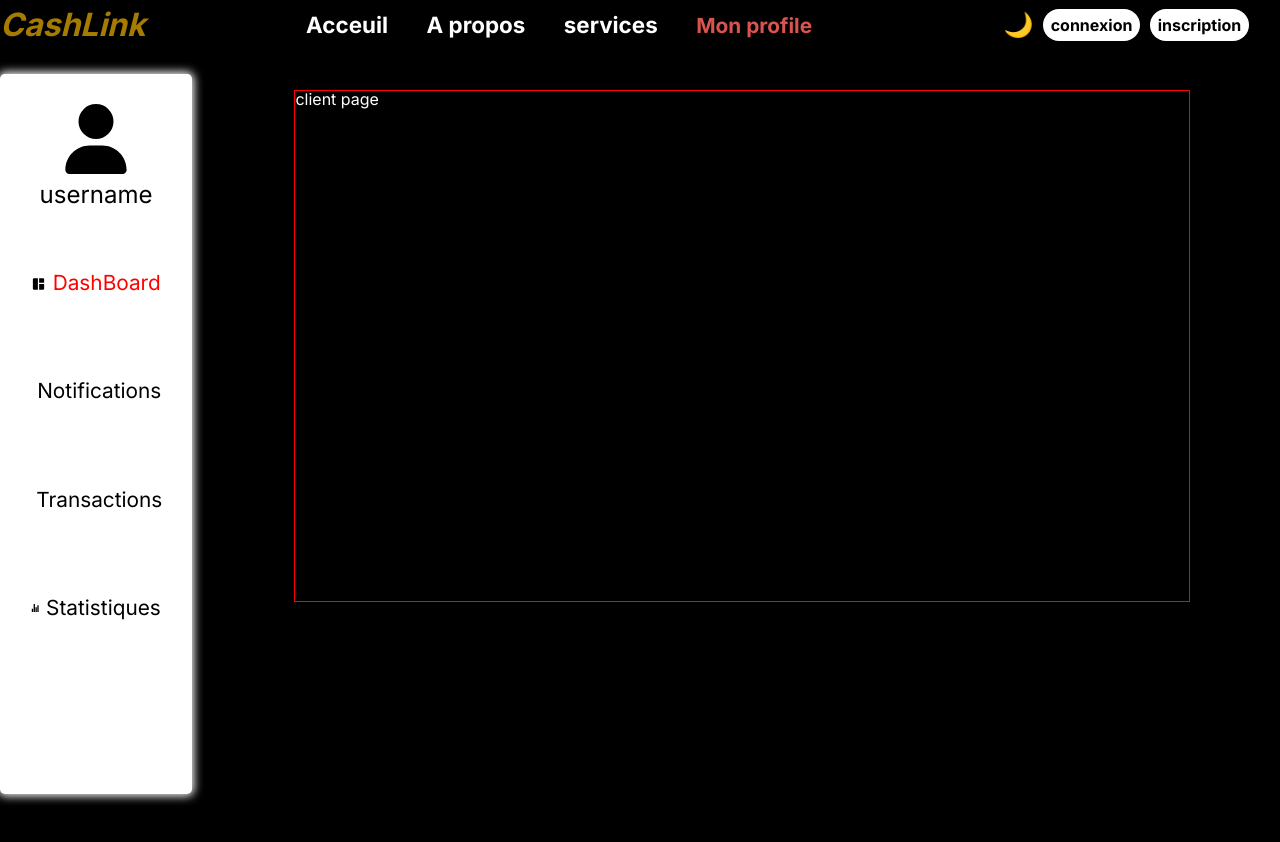
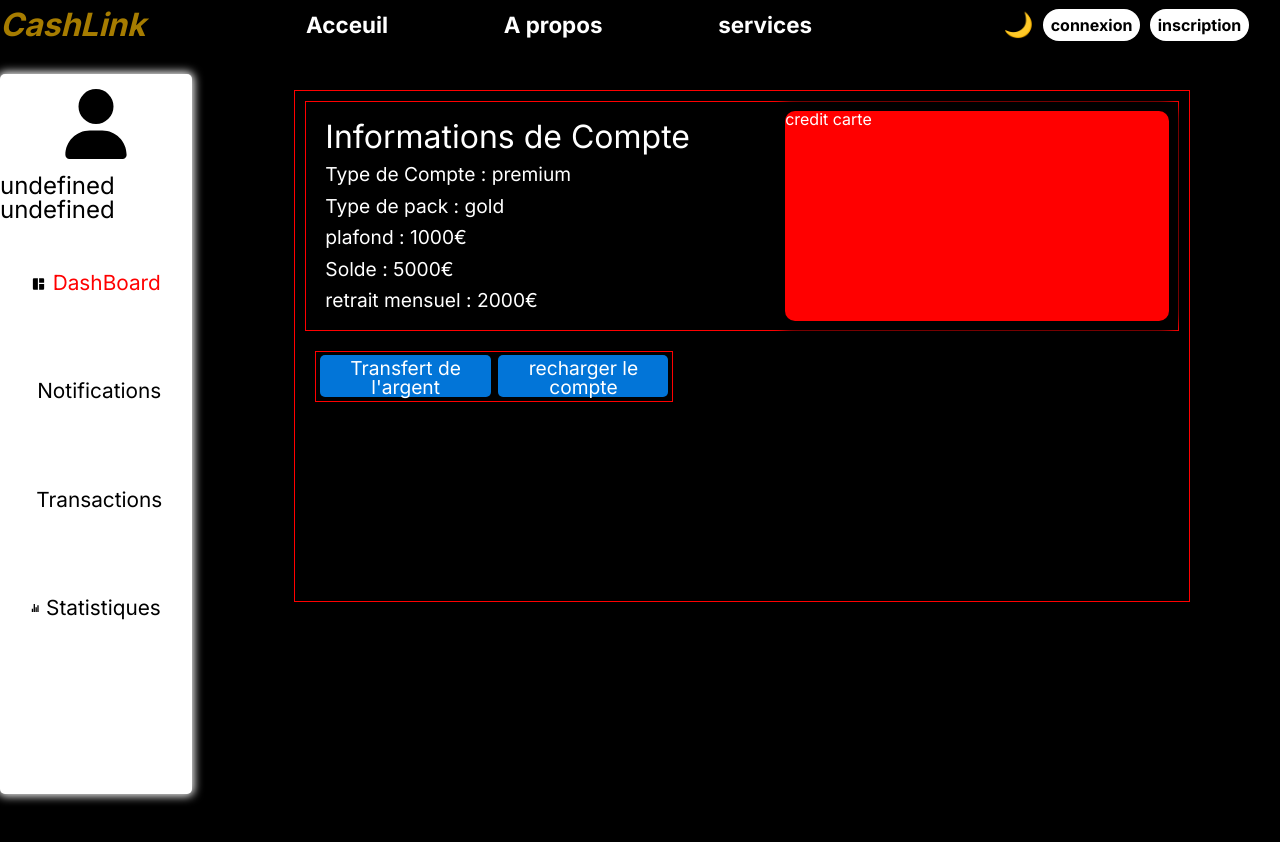
Before and after one commit to BADZA99/Full-Stack-finance-App, a Next.js app in the folder frontend/: page /client in a window 1280 px wide. Shown: the top 842 px of the page. Built offline with nearby package versions, Linux system fonts and the light colour scheme; no server answers.

Commit message:
Add CreditCard component & infos account  and update theme

```diff
--- a/frontend/src/app/client/Dashboard.styled.jsx
+++ b/frontend/src/app/client/Dashboard.styled.jsx
@@ -11,4 +11,155 @@ export const StyledDashboard = styled.div`
     width: 70%;
     height: 40vw;
     border: 1px solid red;
+
+    .ClientInfos {
+        display: flex;
+        justify-content: space-between;
+        margin: 10px;
+        border: 1px solid red;
+        height: 45%;
+        padding: 1%;
+
+        .accountsInfos {
+            display: flex;
+            flex-direction: column;
+            justify-content: space-between;
+            margin: 10px;
+            h2 {
+                font-size: 2rem;
+            }
+
+            p {
+                font-size: 1.2rem;
+            }
+        }
+    }
+    .transBtns {
+        display: flex;
+        flex-direction: row;
+        justify-content: space-between;
+        margin: 20px;
+        border: 1px solid red;
+        height: 10%;
+        width: 40%;
+        button {
+            padding: 1%;
+            margin: 1%;
+            font-size: 1.2rem;
+            border: none;
+            border-radius: 5px;
+            background: ${({ theme }) => theme.primary};
+            color: ${({ theme }) => theme.btnSignText};
+            cursor: pointer;
+        }
+    }
+    .sendModal {
+        position: absolute;
+        /* le centrer  */
+        top: 50%;
+        left: 50%;
+        transform: translate(-50%, -50%);
+        background: ${({ theme }) => theme.background};
+        font-family: "Inter", sans-serif;
+        color: ${({ theme }) => theme.text};
+        width: 30%;
+        height: 40%;
+        display: flex;
+        flex-direction: column;
+        justify-content: space-between;
+
+        h2 {
+            text-align: center;
+            font-size: 1.5rem;
+            display: flex;
+            justify-content: space-between;
+
+            span {
+                cursor: pointer;
+            }
+        }
+        form {
+            display: flex;
+            flex-direction: column;
+            justify-content: space-between;
+            margin: 10px;
+            padding: 1%;
+            input {
+                padding: 1%;
+                margin: 1%;
+                font-size: 1.2rem;
+                border: none;
+                border-radius: 5px;
+                color: ${({ theme }) => theme.modalText};
+                background: ${({ theme }) => theme.background};
+            }
+            button {
+                padding: 1%;
+                margin: 1%;
+                font-size: 1.2rem;
+                border: none;
+                border-radius: 5px;
+                background: ${({ theme }) => theme.primary};
+                color: ${({ theme }) => theme.btnSignText};
+                cursor: pointer;
+            }
+        }
+    }
+
+    .receiveModal {
+        position: absolute;
+        /* le centrer  */
+        top: 50%;
+        left: 50%;
+        transform: translate(-50%, -50%);
+        background: ${({ theme }) => theme.background};
+        font-family: "Inter", sans-serif;
+        color: ${({ theme }) => theme.text};
+        width: 30%;
+        height: 40%;
+        display: flex;
+        flex-direction: column;
+        justify-content: space-between;
+
+        h2 {
+            text-align: center;
+            font-size: 1.5rem;
+            display: flex;
+            justify-content: space-between;
+
+            span {
+                cursor: pointer;
+            }
+        }
+        form {
+            display: flex;
+            flex-direction: column;
+            justify-content: space-between;
+            margin: 10px;
+            padding: 1%;
+            input {
+                padding: 1%;
+                margin: 1%;
+                font-size: 1.2rem;
+                border: none;
+                border-radius: 5px;
+                color: ${({ theme }) => theme.modalText};
+                background: ${({ theme }) => theme.background};
+                border-color: ${({ theme }) => theme.primary};
+            }
+            button {
+                padding: 1%;
+                margin: 1%;
+                font-size: 1.2rem;
+                border: none;
+                border-radius: 5px;
+                background: ${({ theme }) => theme.primary};
+                color: ${({ theme }) => theme.btnSignText};
+                cursor: pointer;
+                &:hover {
+                    background: ${({ theme }) => theme.primaryHover};
+                }
+            }
+        }
+    }
 `;
--- a/frontend/src/app/client/page.jsx
+++ b/frontend/src/app/client/page.jsx
@@ -1,9 +1,86 @@
 "use client";
-import React from "react";
+import React, { useState } from "react";
 import { StyledDashboard } from "./Dashboard.styled";
+import CreditCard from "../../components/CreditCard/CreditCard";
 
 export default function page() {
-    return <StyledDashboard>
-        client page
-        </StyledDashboard>;
+    const [sendModalOpen, setsendModalOpen] = useState(false);
+    const [receiveModalOpen, setreceiveModalOpen] = useState(false);
+
+
+    return (
+        <StyledDashboard>
+            <div className="ClientInfos">
+                <div className="accountsInfos">
+                    <h2>Informations de Compte</h2>
+                    <p>Type de Compte : premium</p>
+                    <p>Type de pack : gold</p>
+                    <p>plafond : 1000€</p>
+                    <p>Solde : 5000€</p>
+                    <p>retrait mensuel : 2000€</p>
+                </div>
+                <CreditCard />
+            </div>
+
+            <div className="transBtns">
+                <button
+                    onClick={() => {
+                        setsendModalOpen(!sendModalOpen);
+                    }}
+                >
+                    Transfert de l'argent
+                </button>
+                <button
+                    onClick={() => {
+                        setreceiveModalOpen(!receiveModalOpen);
+                    }}
+                >
+                    recharger le compte
+                </button>
+            </div>
+
+            {sendModalOpen && (
+                <div className="sendModal">
+                    <h2>
+                        Envoyer de l'argent{" "}
+                        <span
+                            onClick={() => {
+                                setsendModalOpen(false);
+                            }}
+                        >
+                            X
+                        </span>
+                    </h2>
+                    <form action="">
+                        <input
+                            type="text"
+                            placeholder="Email du destinataire"
+                        />
+                        <input type="text" placeholder="Montant" />
+                        <button>Envoyer</button>
+                    </form>
+                </div>
+            )}
+
+            {receiveModalOpen && (
+                <div className="receiveModal">
+                    <h2>
+                        Recevoir de l'argent <span
+                            onClick={() => {
+                                setreceiveModalOpen(false);
+                            }}
+                        >X</span>
+                    </h2>
+                    <form action="">
+                        <input
+                            type="text"
+                            placeholder="Email de l'expéditeur"
+                        />
+                        <input type="text" placeholder="Montant" />
+                        <button>Recevoir</button>
+                    </form>
+                </div>
+            )}
+        </StyledDashboard>
+    );
 }
--- a/frontend/src/app/login/page.jsx
+++ b/frontend/src/app/login/page.jsx
@@ -32,7 +32,7 @@ export default function page() {
               setUser(response2.data);
 
               toast.success("You are now logged in");
-              redirect("/");
+              router.push("/client");
             }
 
 
--- /dev/null
+++ b/frontend/src/components/CreditCard/CreditCard.jsx
@@ -0,0 +1,10 @@
+import React from 'react'
+import { StyledCreditCard } from './card.styled'
+
+export default function CreditCard() {
+  return (
+    <StyledCreditCard>
+      credit carte
+    </StyledCreditCard>
+  )
+}
--- /dev/null
+++ b/frontend/src/components/CreditCard/card.styled.jsx
@@ -0,0 +1,14 @@
+import { styled } from "styled-components";
+
+
+export const StyledCreditCard = styled.div`
+width: 45%;
+height: 100%;
+/* background: ${({ theme }) => theme.background};
+ */
+background-color: red;
+border-radius: 10px;
+/* box shadow en fonction du theme */
+box-shadow: 0 0 10px 10px ${({ theme }) => theme.background};
+
+`;
--- a/frontend/src/components/SideMenu/SideMenu.jsx
+++ b/frontend/src/components/SideMenu/SideMenu.jsx
@@ -10,17 +10,21 @@ import { IoStatsChartSharp } from "react-icons/io5";
 import { TfiStatsUp } from "react-icons/tfi";
 import { AiOutlineTransaction } from "react-icons/ai";
 import { usePathname } from "next/navigation";
+import useUserStore from "../../../store/userStore";
 
 
 
 export default function SideMenu() {
   const pathname = usePathname();
+     const user = useUserStore((state) => state.user);
 
     return (
         <StyledSideMenu>
             <div className="userInfos">
                 <FaUser size={70} color="" />
-                <h3>username</h3>
+                <h3>{
+                    user?.prenom + " " + user?.nom
+                    }</h3>
             </div>
             <ul>
                 <li>
--- a/frontend/src/components/header/Header.jsx
+++ b/frontend/src/components/header/Header.jsx
@@ -65,7 +65,7 @@ export default function Header() {
                           services
                       </span>
                   </Link>
-                  <Link href="/client">
+                  {/* <Link href="/client">
                       <span
                           className={
                               pathname === "/client"
@@ -75,7 +75,22 @@ export default function Header() {
                       >
                           Mon profile
                       </span>
-                  </Link>
+                  </Link> */}
+                  {
+                        user !== null && (
+                            <Link href="/client">
+                                <span
+                                    className={
+                                        pathname === "/client"
+                                            ? "activeLink"
+                                            : ""
+                                    }
+                                >
+                                    Mon profile
+                                </span>
+                            </Link>
+                        )
+                  }
               </div>
               <div className="left">
                   <div className="theme" onClick={toggleTheme}>
--- a/frontend/utils/theme.js
+++ b/frontend/utils/theme.js
@@ -2,6 +2,7 @@ export const THEME = {
     light: {
         background: "#fff",
         text: "#000",
+        modalText: "#000",
         primary: "#0275d8",
         secondary: "#6c757d",
         success: "#5cb85c",
@@ -35,5 +36,6 @@ export const THEME = {
         btnSign: "black",
         btnSignText: "white",
         bgSideMenu: "#f0ad4e",
+        modalText: "#fff",
     },
 };
```
